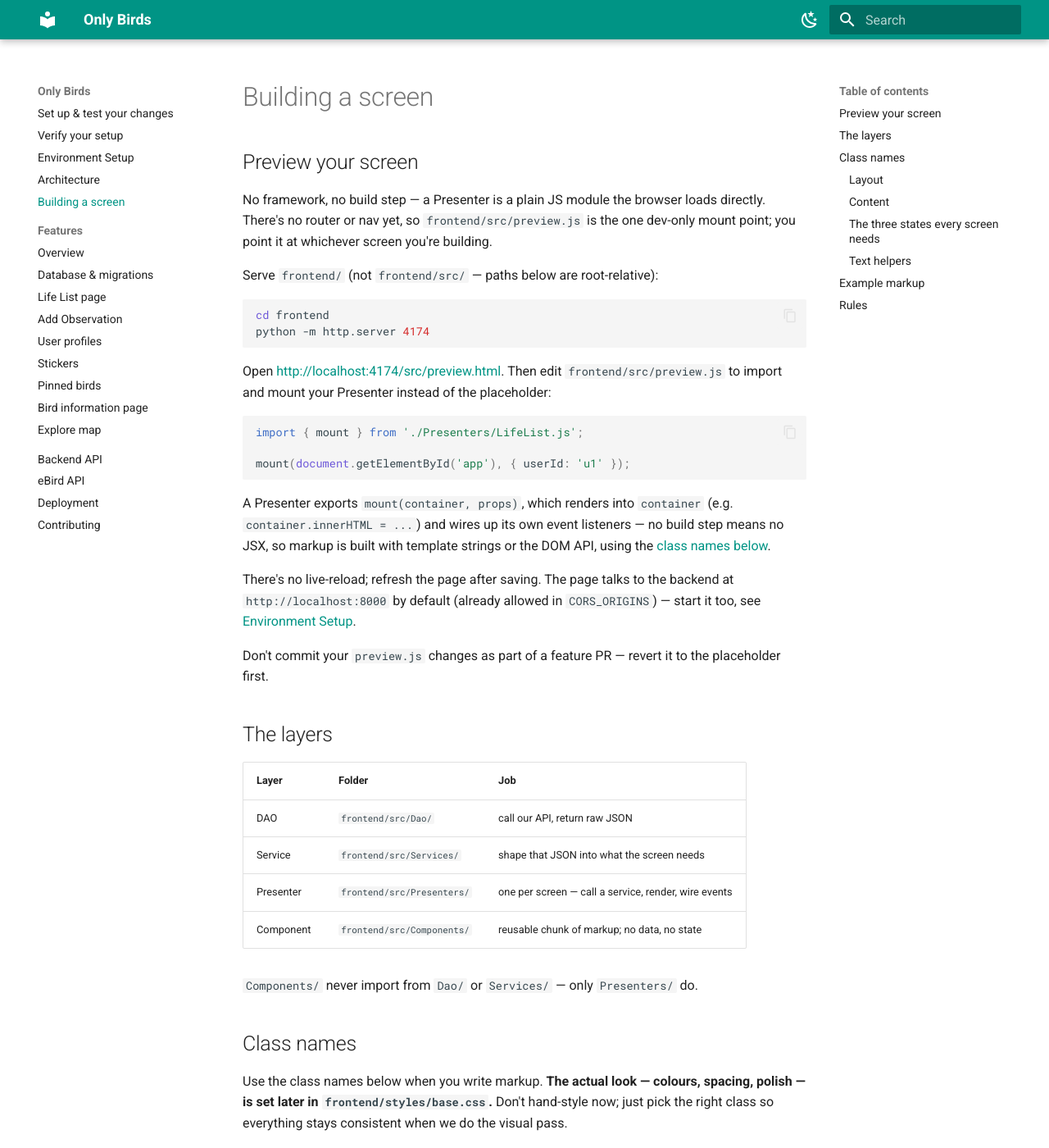
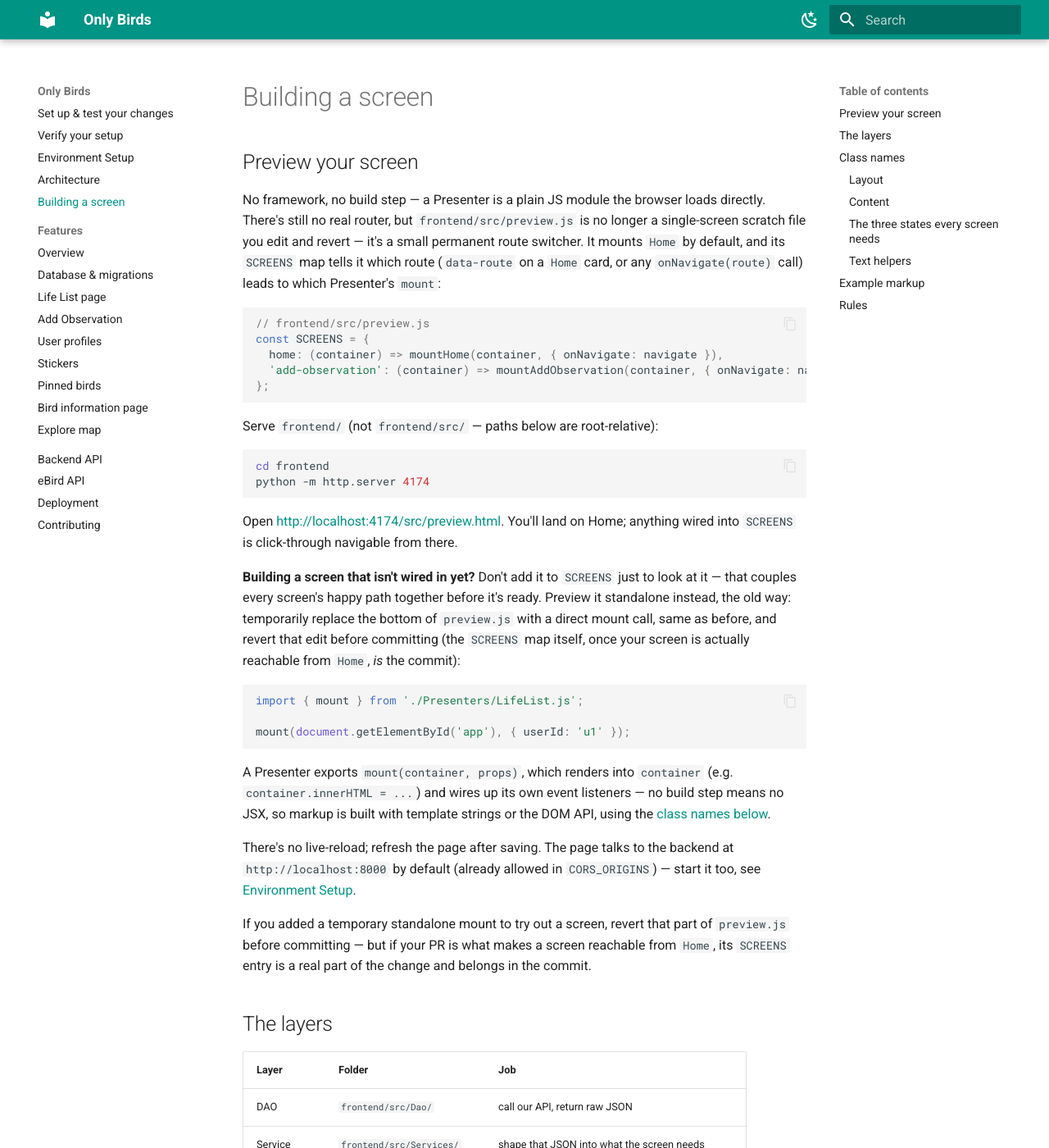
Before and after one commit to caprisun178/OnlyBirds, an MkDocs documentation site: the page built from docs/frontend-screens.md, in a window 1280 px wide and 1400 px high. Shown: the whole window at 82% size. Built offline with MkDocs 1.6.1 and Material for MkDocs 9.7.7, drawn with Linux system fonts in a browser that asks for light colours.

Commit message:
Updated home logic

````diff
--- a/docs/frontend-screens.md
+++ b/docs/frontend-screens.md
@@ -3,9 +3,19 @@
 ## Preview your screen
 
 No framework, no build step — a Presenter is a plain JS module the browser
-loads directly. There's no router or nav yet, so `frontend/src/preview.js` is
-the one dev-only mount point; you point it at whichever screen you're
-building.
+loads directly. There's still no real router, but `frontend/src/preview.js`
+is no longer a single-screen scratch file you edit and revert — it's a small
+permanent route switcher. It mounts `Home` by default, and its `SCREENS` map
+tells it which route (`data-route` on a `Home` card, or any `onNavigate(route)`
+call) leads to which Presenter's `mount`:
+
+```js
+// frontend/src/preview.js
+const SCREENS = {
+  home: (container) => mountHome(container, { onNavigate: navigate }),
+  'add-observation': (container) => mountAddObservation(container, { onNavigate: navigate }),
+};
+```
 
 Serve `frontend/` (not `frontend/src/` — paths below are root-relative):
 
@@ -14,9 +24,15 @@ cd frontend
 python -m http.server 4174
 ```
 
-Open <http://localhost:4174/src/preview.html>. Then edit
-`frontend/src/preview.js` to import and mount your Presenter instead of the
-placeholder:
+Open <http://localhost:4174/src/preview.html>. You'll land on Home; anything
+wired into `SCREENS` is click-through navigable from there.
+
+**Building a screen that isn't wired in yet?** Don't add it to `SCREENS` just
+to look at it — that couples every screen's happy path together before it's
+ready. Preview it standalone instead, the old way: temporarily replace the
+bottom of `preview.js` with a direct mount call, same as before, and revert
+that edit before committing (the `SCREENS` map itself, once your screen is
+actually reachable from `Home`, *is* the commit):
 
 ```js
 import { mount } from './Presenters/LifeList.js';
@@ -33,8 +49,10 @@ There's no live-reload; refresh the page after saving. The page talks to the
 backend at `http://localhost:8000` by default (already allowed in
 `CORS_ORIGINS`) — start it too, see [Environment Setup](index.md#3-back-end-setup).
 
-Don't commit your `preview.js` changes as part of a feature PR — revert it to
-the placeholder first.
+If you added a temporary standalone mount to try out a screen, revert that
+part of `preview.js` before committing — but if your PR is what makes a
+screen reachable from `Home`, its `SCREENS` entry is a real part of the
+change and belongs in the commit.
 
 ## The layers
 
````
Also changed, not shown: 2 other files.
